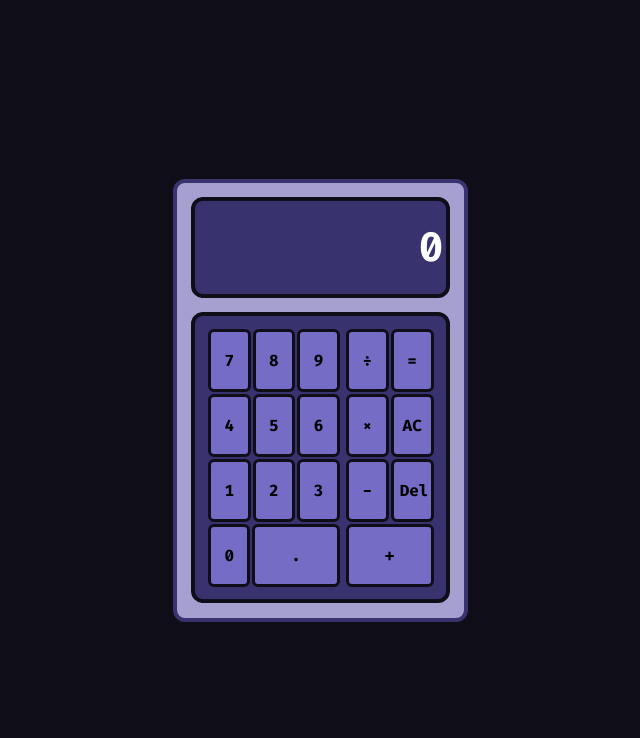
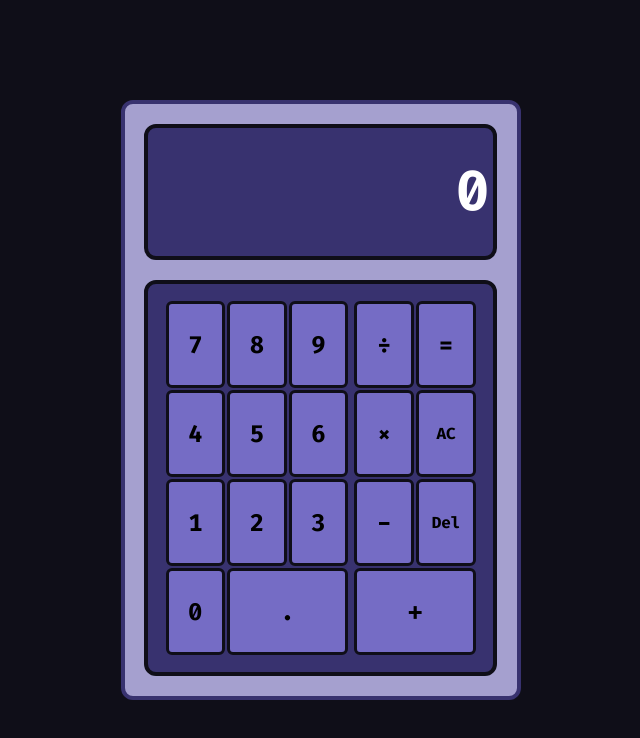
Before and after one commit to dss-neto/calculator, a plain HTML site: page index.html in a window 1280 px wide. Shown: the whole page, without its empty margins (308-948 px from the left). Drawn offline with Linux system fonts and the light colour scheme.

Commit message:
Make button text larger

```diff
--- a/styles.css
+++ b/styles.css
@@ -53,7 +53,7 @@ button:hover {
   display: flex;
   flex-direction: column;
   flex-shrink: 0;
-  height: 443px;
+  height: 600px;
   aspect-ratio: 1/1.5;
   border-radius: 12px;
   background-color: #a5a0cf;
@@ -75,7 +75,7 @@ button:hover {
   font-weight: bolder;
   color: white;
   font-family: "Fira code";
-  font-size: 256%;
+  font-size: 350%;
 }
 
 #buttonsTab {
@@ -106,6 +106,10 @@ button:hover {
   gap: 2px;
 }
 
+button:not(#Escape, #Backspace) {
+  font-size: 150%;
+}
+
 #operators button {
   flex-grow: 1;
   width: calc(67% / 2);
```
